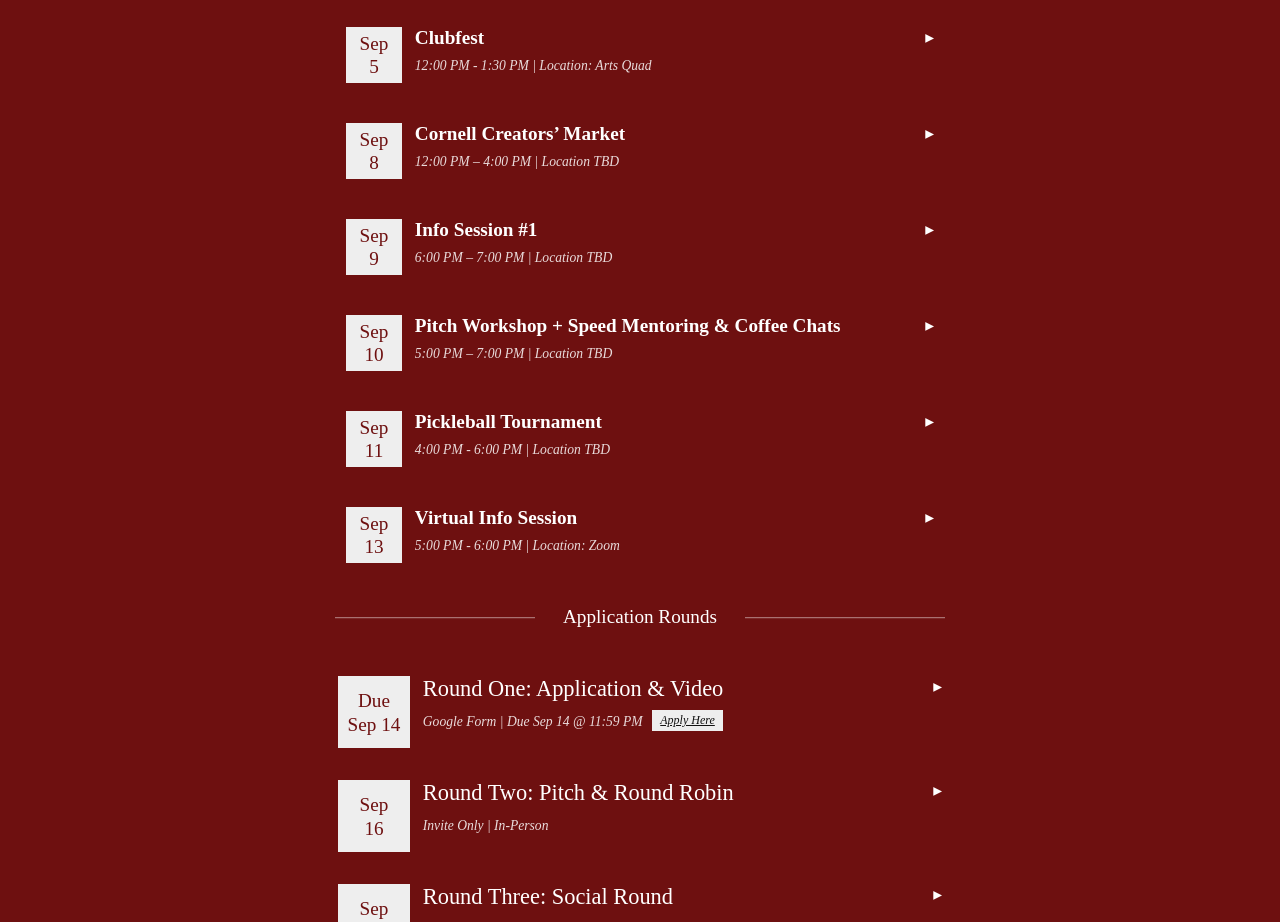
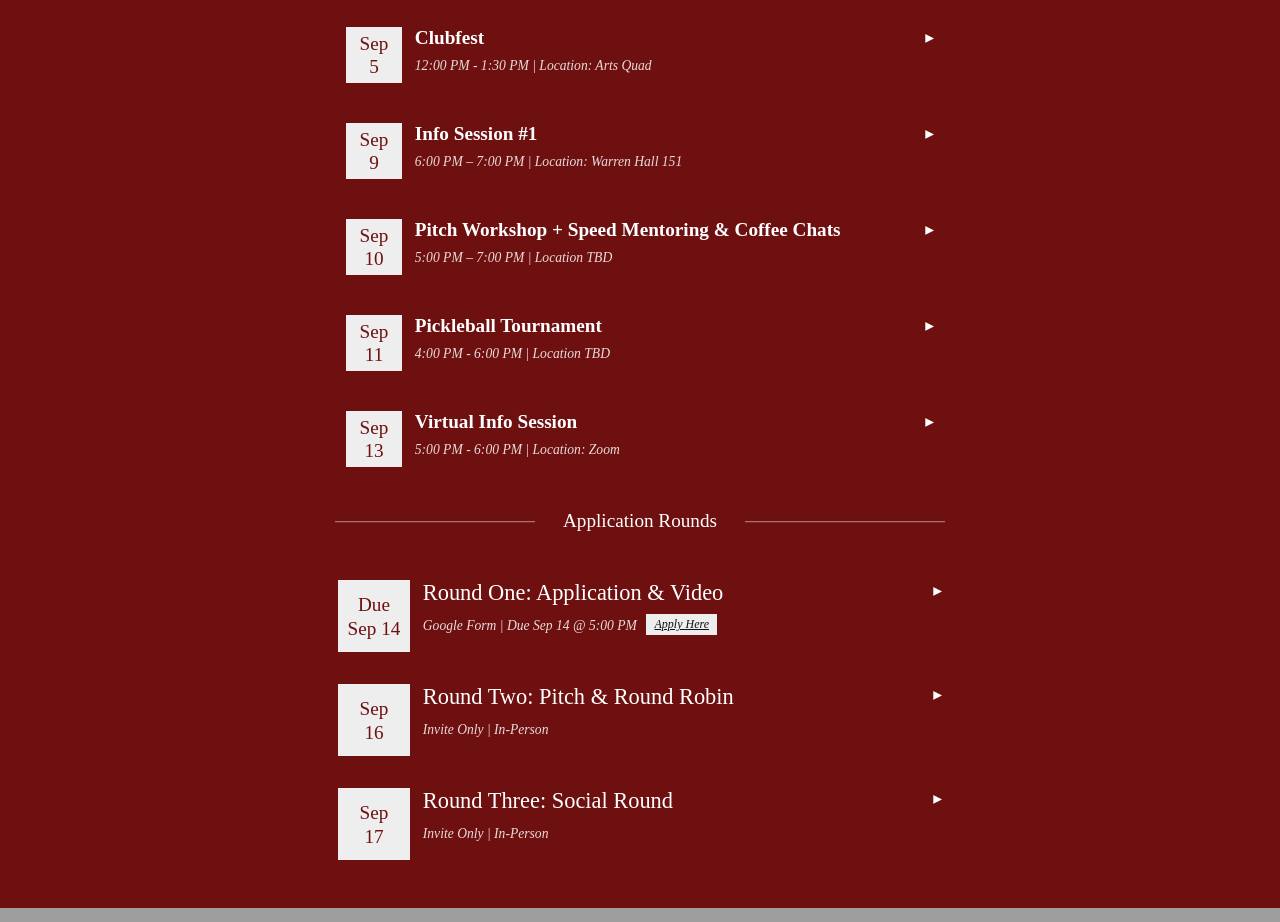
Before and after one commit to entcornell/ent-website, a React (Create React App) app: page /recruitment in a window 1280 px wide. Shown: the part 1000-1922 px from the top of the page. Built offline with nearby package versions, Linux system fonts and the light colour scheme; grey boxes are pictures that could not be loaded; a web font is replaced by a local one.

Commit message:
Changed application due date and updated location

```diff
--- a/src/components/Recruitment.js
+++ b/src/components/Recruitment.js
@@ -138,7 +138,7 @@ export default function Recruitment() {
             </div>
 
             <div className="event-meta-row">
-              <p className="round-meta">Google Form | Due Sep 14 @ 11:59 PM </p>
+              <p className="round-meta">Google Form | Due Sep 14 @ 5:00 PM </p>
 
               <a
                 href="https://docs.google.com/forms/d/e/1FAIpQLSdtmPyH-etdh51n1hQVqdhZ2_IIGz71PTjLV1zPxGzCKHQKeQ/viewform?usp=header"
--- a/src/components/recruitmentEvents.js
+++ b/src/components/recruitmentEvents.js
@@ -43,15 +43,9 @@ export const recruitmentEvents = [
     body: "Find the ENT booth at Club Fest and speak to our current members to learn more about what makes the organization special!"
   },
   {
-    date: "Sep 8",
-    title: "Cornell Creators’ Market",
-    meta: "12:00 PM – 4:00 PM | Location TBD",
-    body: "Visit student vendors from Cornell University selling their handmade goods and services! This is a great way to meet people in the entrepreneurial ecosystem and who knows, perhaps you’ll find a new trinket to take home."
-  },
-  {
     date: "Sep 9",
     title: "Info Session #1",
-    meta: "6:00 PM – 7:00 PM | Location TBD",
+    meta: "6:00 PM – 7:00 PM | Location: Warren Hall 151",
     body: "ENT information sessions are a great way to learn about the organization. You will hear about the New Member Education process, some fun brotherhood events, current projects, and club culture. Additionally, you will have the opportunity to network to current members at the conclusion of the session. This event is open to anyone!"
   },
   {
@@ -72,4 +66,12 @@ export const recruitmentEvents = [
     meta: "5:00 PM - 6:00 PM | Location: Zoom",
     body: "ENT information sessions are a great way to learn about the organization. You will hear about the New Member Education process, some fun brotherhood events, current projects, and club culture. Additionally, you will have the opportunity to network to current members at the conclusion of the session. This event is open to anyone!"
   }
+  /*
+  {
+    date: "Sep 8",
+    title: "Cornell Creators’ Market",
+    meta: "12:00 PM – 4:00 PM | Location TBD",
+    body: "Visit student vendors from Cornell University selling their handmade goods and services! This is a great way to meet people in the entrepreneurial ecosystem and who knows, perhaps you’ll find a new trinket to take home."
+  },
+  */
 ];
```
